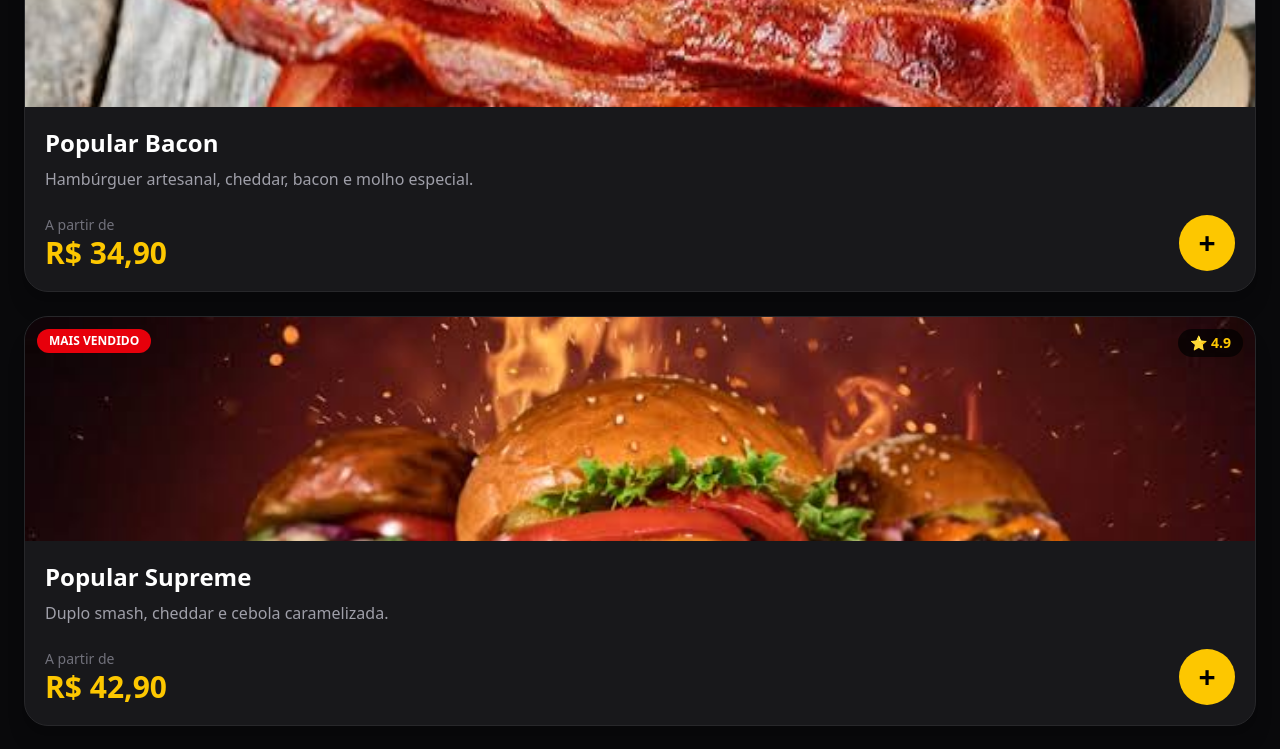
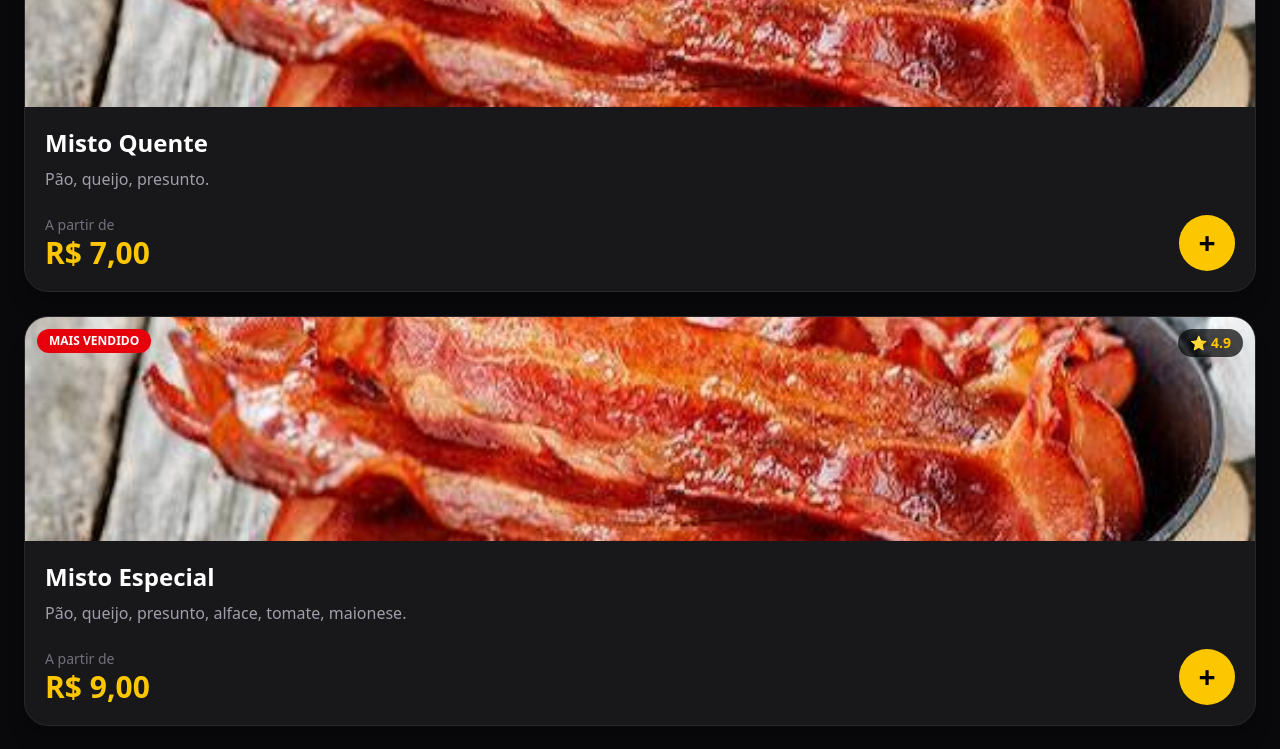
Before and after one commit to UniversalKnowledgeEcosystem/popular-app, a Next.js app: page / in a window 1280 px wide. Shown: the part 1020-1769 px from the top of the page. Built offline with nearby package versions, Linux system fonts and the light colour scheme.

Commit message:
Adiciona cardápio oficial da Popular

```diff
--- a/data/products.ts
+++ b/data/products.ts
@@ -1,20 +1,21 @@
-       import type { Product } from "../types/product";
+import type { Product } from "../types/product";
 
-       export const products: Product[] = [
-        {
-            id: 1,
-            nome: "Popular Bacon",
-            descricao: "Hambúrguer artesanal, cheddar, bacon e molho especial.",
-            preco: 34.9,
-            imagem: "/burgers/bacon.jpg",
-            categoria: "Hambúrgueres",
-        },
-        {
-            id: 2,
-            nome: "Popular Supreme",
-            descricao: "Duplo smash, cheddar e cebola caramelizada.",
-            preco: 42.9,
-            imagem: "/burgers/supreme.jpg",
-            categoria: "Hambúrgueres",
-        },
-        ];
+export const products: Product[] = [
+  { id: 1, nome: "Misto Quente", descricao: "Pão, queijo, presunto.", preco: 7, imagem: "/burgers/bacon.jpg", categoria: "Hambúrgueres" },
+  { id: 2, nome: "Misto Especial", descricao: "Pão, queijo, presunto, alface, tomate, maionese.", preco: 9, imagem: "/burgers/bacon.jpg", categoria: "Hambúrgueres" },
+  { id: 3, nome: "X-Burguer", descricao: "Pão, carne, ovo, queijo, alface e tomate.", preco: 10, imagem: "/burgers/bacon.jpg", categoria: "Hambúrgueres" },
+  { id: 4, nome: "X-Salada", descricao: "Pão, carne, ovo, queijo, presunto, milho, batata palha, alface e tomate.", preco: 12, imagem: "/burgers/bacon.jpg", categoria: "Hambúrgueres" },
+  { id: 5, nome: "X-Frango", descricao: "Pão, frango, ovo, queijo, milho, alface, batata palha.", preco: 13, imagem: "/burgers/bacon.jpg", categoria: "Hambúrgueres" },
+  { id: 6, nome: "X-Delícia", descricao: "Pão, carne, ovo, queijo, presunto, salsicha, milho, batata palha, alface e tomate.", preco: 14, imagem: "/burgers/bacon.jpg", categoria: "Hambúrgueres" },
+  { id: 7, nome: "Big Salada", descricao: "Pão, carne, ovo, presunto, milho, batata palha, alface e tomate. Cheddar ou catupiry.", preco: 15, imagem: "/burgers/bacon.jpg", categoria: "Hambúrgueres" },
+  { id: 8, nome: "X-Bacon", descricao: "Pão, carne, ovo, queijo, presunto, bacon, alface e tomate.", preco: 16, imagem: "/burgers/bacon.jpg", categoria: "Hambúrgueres" },
+  { id: 9, nome: "Big Frango", descricao: "Pão, carne, frango, ovo, presunto, milho, alface, tomate, batata palha. Cheddar ou catupiry.", preco: 17, imagem: "/burgers/bacon.jpg", categoria: "Hambúrgueres" },
+  { id: 10, nome: "X Tudo", descricao: "Pão, carne, frango, ovo, queijo, presunto, bacon, milho, alface, tomate, salsicha, batata palha.", preco: 18, imagem: "/burgers/bacon.jpg", categoria: "Hambúrgueres" },
+  { id: 11, nome: "Big Popular", descricao: "Pão, carne, frango, ovo, queijo, presunto, bacon, milho, alface, tomate, salsicha, batata palha. Cheddar ou catupiry.", preco: 19, imagem: "/burgers/bacon.jpg", categoria: "Hambúrgueres" },
+  { id: 12, nome: "Big Fome", descricao: "Pão, 2 carnes, ovo, queijo, presunto, salsicha, milho, alface, tomate, batata palha. Cheddar ou catupiry.", preco: 22, imagem: "/burgers/bacon.jpg", categoria: "Hambúrgueres" },
+  { id: 13, nome: "Big Duplo", descricao: "Pão, 2 carnes, 2 ovos, salsicha, queijo, presunto, milho, alface, tomate, batata palha. Cheddar ou catupiry.", preco: 24, imagem: "/burgers/bacon.jpg", categoria: "Hambúrgueres" },
+  { id: 14, nome: "Batata Premium Média", descricao: "Batata com cheddar, bacon e queijo derretido.", preco: 20, imagem: "/burgers/bacon.jpg", categoria: "Batatas" },
+  { id: 15, nome: "Batata Premium Grande", descricao: "Batata com cheddar, bacon e queijo derretido.", preco: 25, imagem: "/burgers/bacon.jpg", categoria: "Batatas" },
+  { id: 16, nome: "Batata Simples Média", descricao: "Porção média de batata frita.", preco: 13, imagem: "/burgers/bacon.jpg", categoria: "Batatas" },
+  { id: 17, nome: "Batata Simples Grande", descricao: "Porção grande de batata frita.", preco: 20, imagem: "/burgers/bacon.jpg", categoria: "Batatas" },
+];
```
